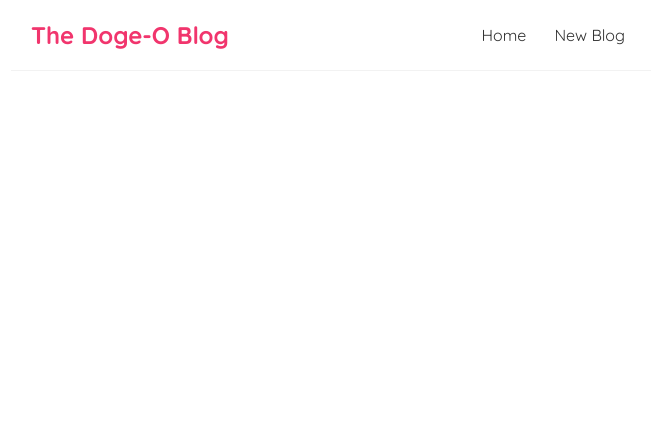
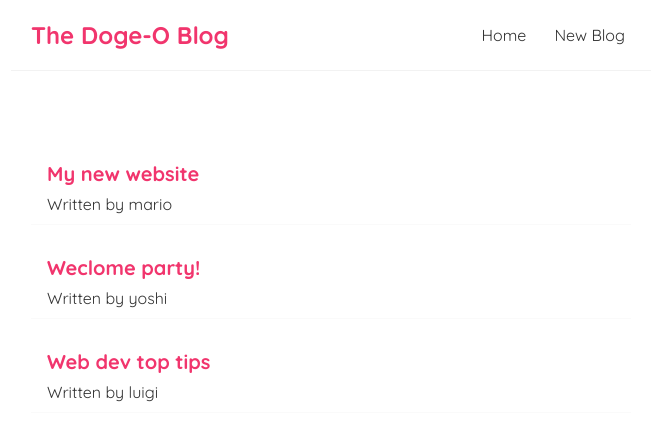
Before and after one commit to BDunnCode/react-blog, a React (Create React App) app: page / in a window 1280 px wide. Shown: the top 440 px of the page, without its empty margins (309-964 px from the left). Built offline with nearby package versions, Linux system fonts and the light colour scheme.

Commit message:
different home component and some styling

```diff
--- a/src/Home.js
+++ b/src/Home.js
@@ -1,8 +1,20 @@
 import { useState } from 'react'
 
 const Home = () => {
+  const [blogs, setBlogs] = useState([
+    { title: 'My new website', body: 'lorem ipsum...', author: 'mario', id: 1 },
+    { title: 'Weclome party!', body: 'lorem ipsum...', author: 'yoshi', id: 2 },
+    { title: 'Web dev top tips', body: 'lorem ipsum...', author: 'luigi', id: 3 },
+  ])
+
   return (
     <div className="home">
+      {blogs.map((blog) => (
+        <div className="blog-preview" key={blog.id}>
+          <h2>{ blog.title }</h2>
+          <p>Written by { blog.author }</p>
+        </div>
+      ))}
     </div>
    );
 }
--- a/src/index.css
+++ b/src/index.css
@@ -32,3 +32,18 @@
   margin: 40px auto;
   padding: 20px;
 }
+
+/* blog preivews / list */
+.blog-preview {
+  padding: 10px 16px;
+  margin: 20px 0;
+  border-bottom: 1px solid #fafafa;
+}
+.blog-preview:hover {
+  box-shadow: 1px 3px 5px rgba(0,0,0,0.1);
+}
+.blog-preview h2 {
+  font-size: 20px;
+  color: #f1356d;
+  margin-bottom: 8px;
+}
```
